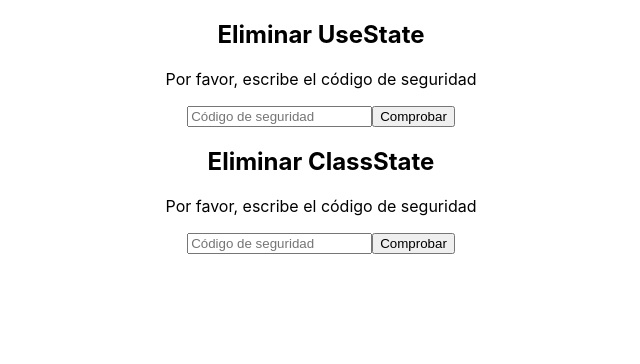
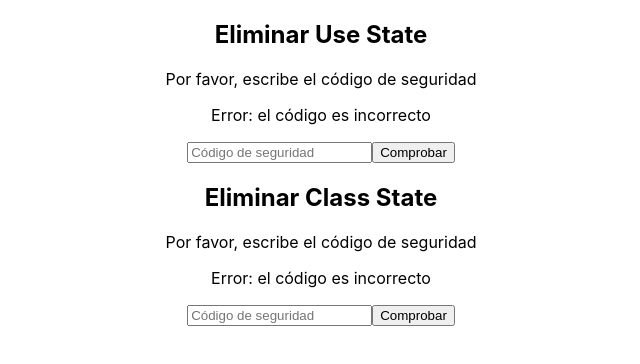
Before and after one commit to JorgeSevilla/CursoManejoEstadosReact, a React (Create React App) app: page / in a window 1280 px wide. Shown: the top 364 px of the page, without its empty margins (319-959 px from the left). Built offline with nearby package versions, Linux system fonts and the light colour scheme.

Commit message:
Estados Simples: React.Component vs React.useState

```diff
--- a/src/App.js
+++ b/src/App.js
@@ -6,8 +6,8 @@
 function App() {
   return (
     <div className="App">
-      <UseState />
-      <ClassState />
+      <UseState name="Use State"/>
+      <ClassState name="Class State"/>
     </div>
   );
 }
--- a/src/ClassState.js
+++ b/src/ClassState.js
@@ -2,14 +2,30 @@
 
 class ClassState extends React.Component {
 
+    constructor(props){
+        super(props);
+
+        this.state = {
+            error: true
+        };
+    }
+
     render(){
         return(
           <div>
-            <h2>Eliminar ClassState</h2>
+            <h2>Eliminar {this.props.name}</h2>
             <p>Por favor, escribe el código de seguridad</p>
 
+            {this.state.error && (
+                <p>Error: el código es incorrecto</p>
+            )}
+
             <input placeholder="Código de seguridad"></input>
-            <button>Comprobar</button>
+            <button
+                onClick={() => this.setState(prevState => ({ error: !prevState.error }))}
+            >
+                Comprobar
+            </button>
           </div>
         );
     }
--- a/src/UseState.js
+++ b/src/UseState.js
@@ -1,13 +1,22 @@
 import React from "react";
 
-function UseState(){
+function UseState({ name }){
+    const [error, setError] = React.useState(true);
     return (
        <div>
-            <h2>Eliminar UseState</h2>
+            <h2>Eliminar {name}</h2>
             <p>Por favor, escribe el código de seguridad</p>
 
+            {error && (
+                <p>Error: el código es incorrecto</p>
+            )}
+
             <input placeholder="Código de seguridad"></input>
-            <button>Comprobar</button>
+            <button
+                onClick={() => setError(!error)}
+            >
+                Comprobar
+            </button>
           </div>
     );
 }
```
